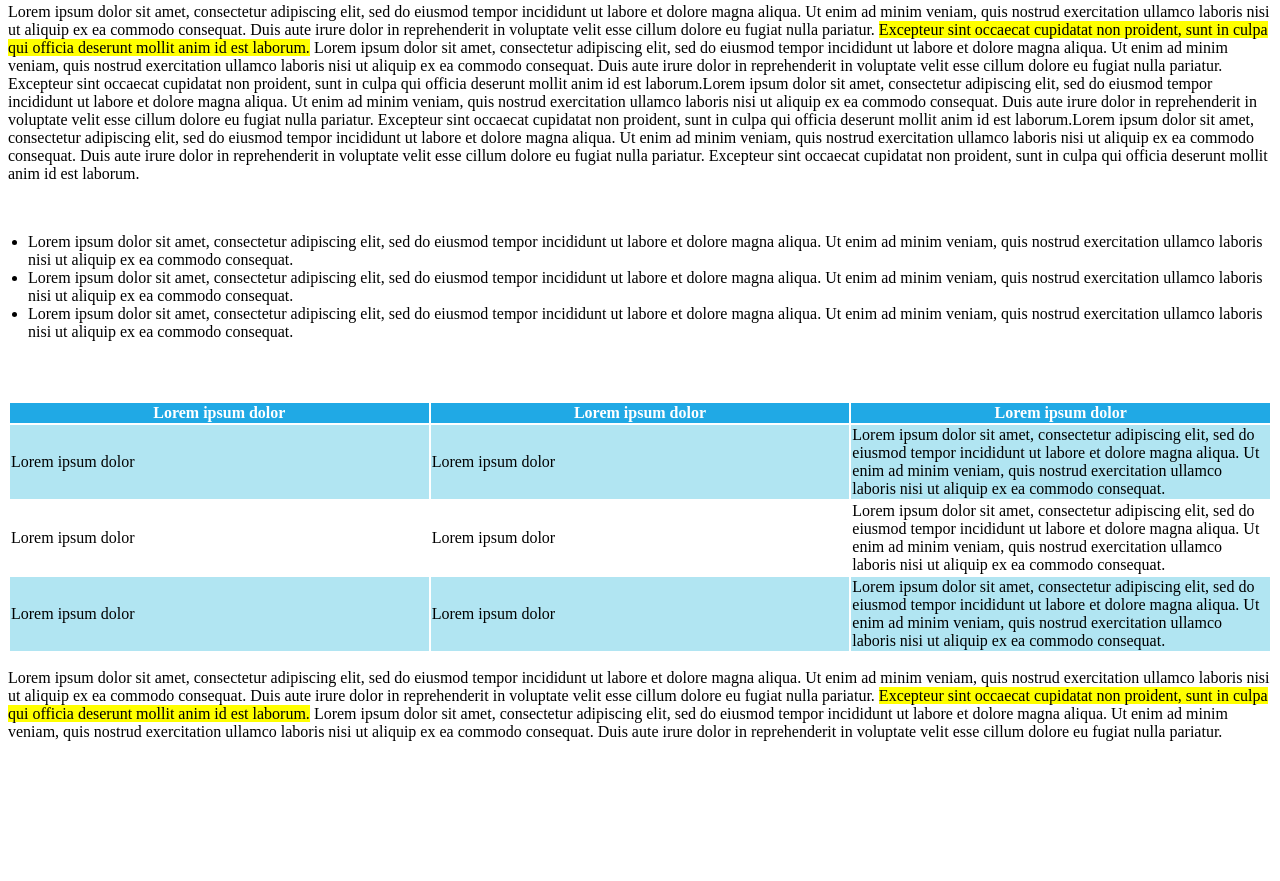
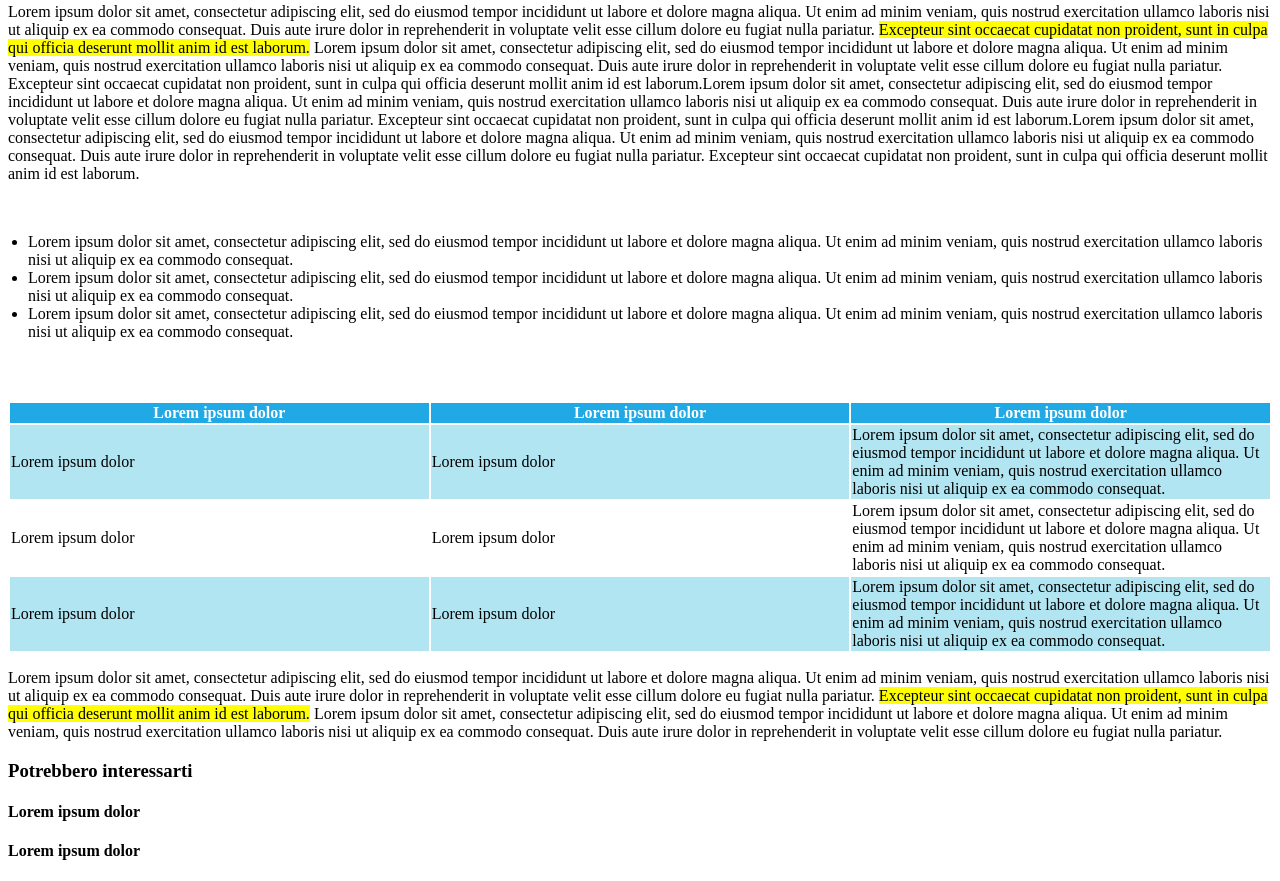
Before and after one commit to PaoloNapoli97/html-css-booleaner, a plain HTML site: page index.html in a window 1280 px wide. Shown: the part 955-1836 px from the top of the page. Before the commit the page ends 1712 px from the top, so only its background shows below. Drawn offline with Linux system fonts and the light colour scheme.

Commit message:
Aggiunto Footer

```diff
--- a/index.html
+++ b/index.html
@@ -96,7 +96,16 @@
         </section>
         <!-- /sezione secondo paragrafo-->
     </main>
-    <footer></footer>
+    <footer>
+        <h3>Potrebbero interessarti</h3>
+        <div class="monitor">
+            <h4>Lorem ipsum dolor</h4>
+        </div>
+
+        <div class="graph">
+            <h4>Lorem ipsum dolor</h4>
+        </div>
+    </footer>
 
 </body>
 </html>
```
